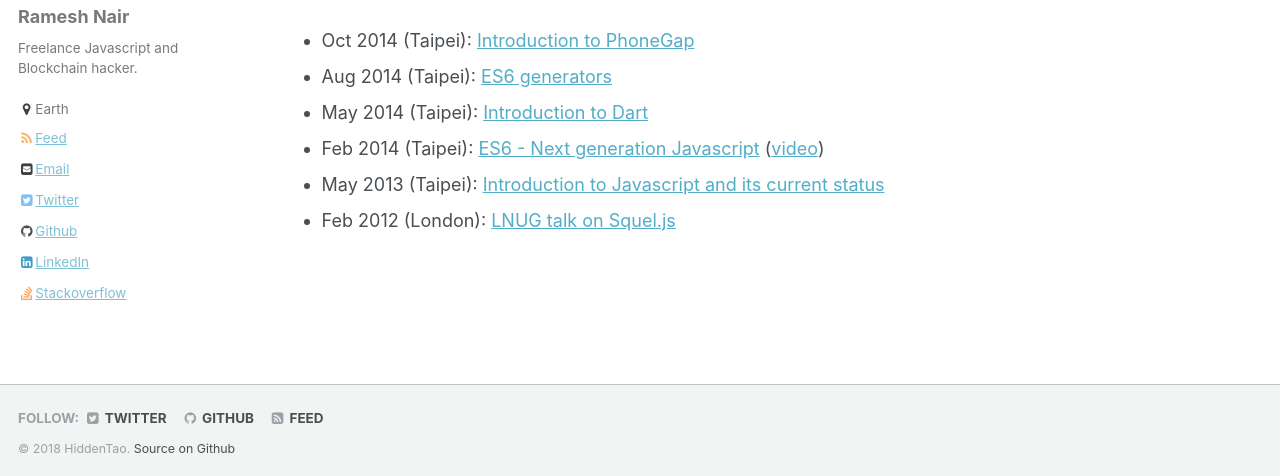
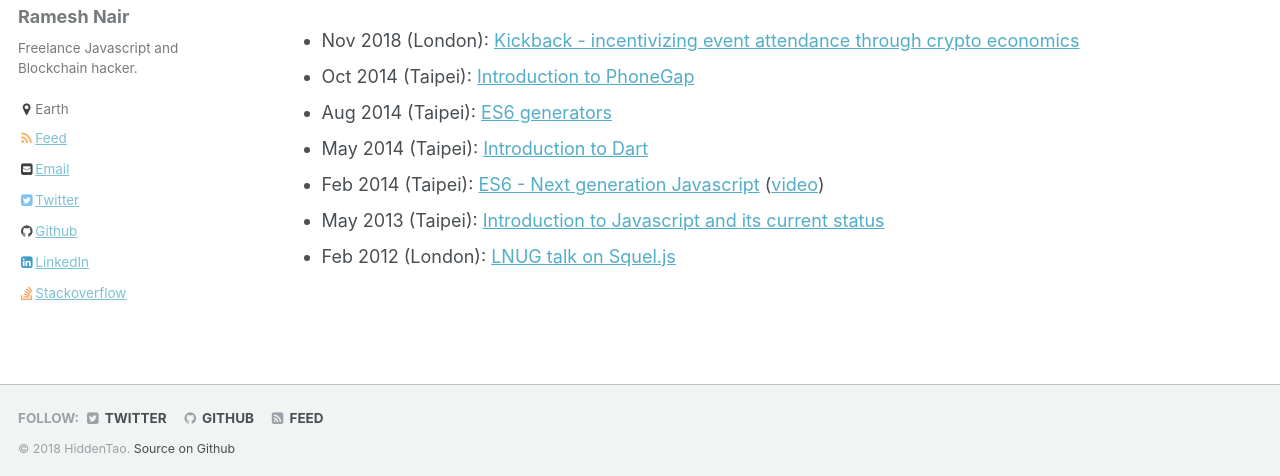
Before and after one commit to hiddentao/hiddentao.com, a Jekyll site: the page built from media-and-events/index.md, in a window 1280 px wide and 944 px high, cut to the strip 468-944 px from the top of the window. Built offline with Jekyll 4.4.1, drawn with Linux system fonts in a browser that asks for light colours.

Commit message:
Add Kickback event slides

```diff
--- a/media-and-events/index.md
+++ b/media-and-events/index.md
@@ -9,6 +9,7 @@ header:
 ## Tech talks
 _(I co-hosted the [Taipei Javascript Enthusiasts](http:&#47;&#47;www.meetup.com&#47;javascript-enthusiasts&#47;) meetup until March 2015)_
 
+* Nov 2018 (London): [Kickback - incentivizing event attendance through crypto economics](https://www.slideshare.net/RameshNair6/kickback-incentivizing-event-attendance-through-crypto-economics)
 * Oct 2014 (Taipei): [Introduction to PhoneGap](http:&#47;&#47;www.slideshare.net&#47;RameshNair6&#47;phonegap-introduction-40538416)
 * Aug 2014 (Taipei): [ES6 generators](http:&#47;&#47;www.slideshare.net&#47;RameshNair6&#47;es6-generators)
 * May 2014 (Taipei): [Introduction to Dart](http:&#47;&#47;www.slideshare.net&#47;RameshNair6&#47;introduction-to-dart-35252146)
```
